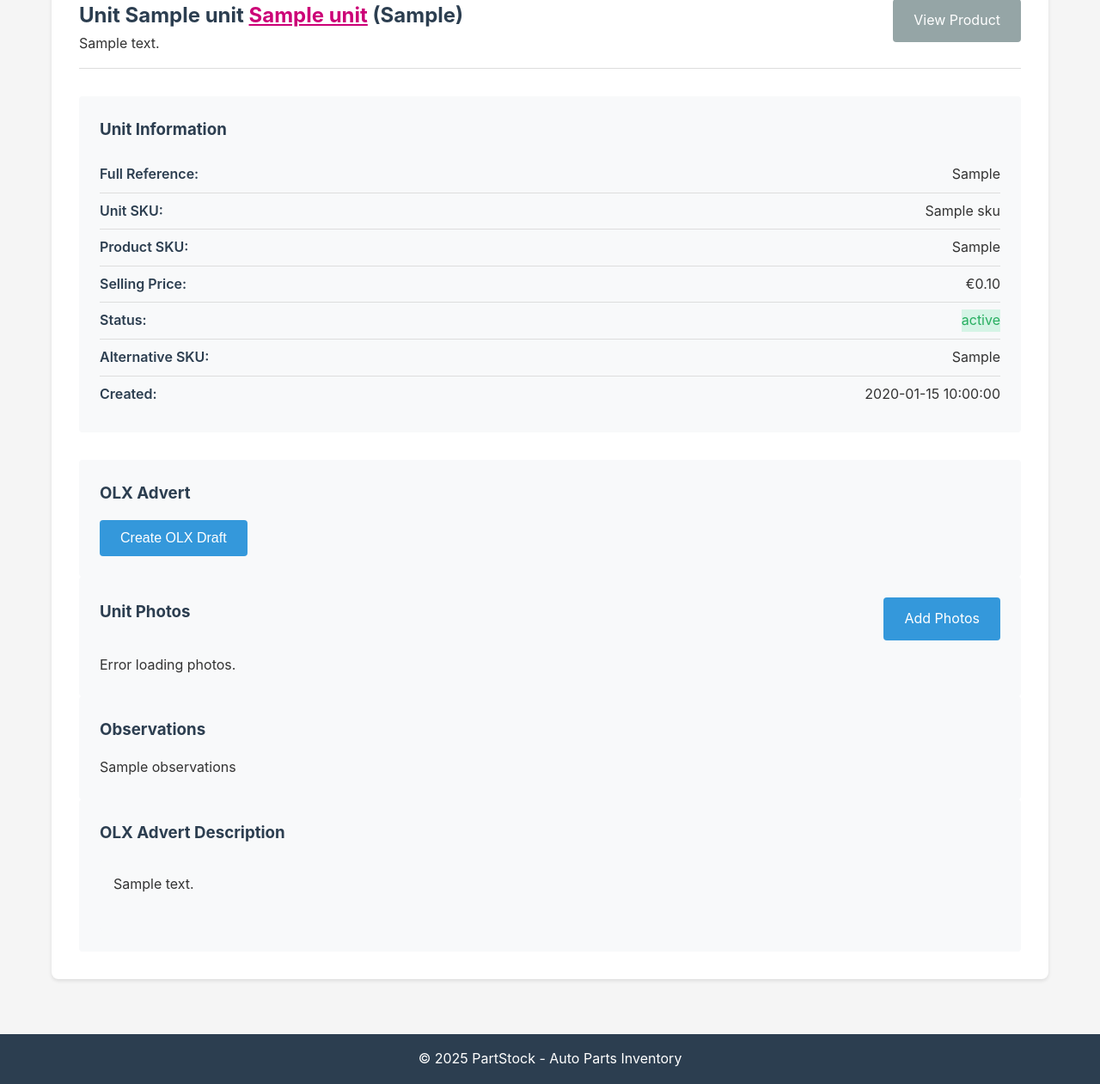
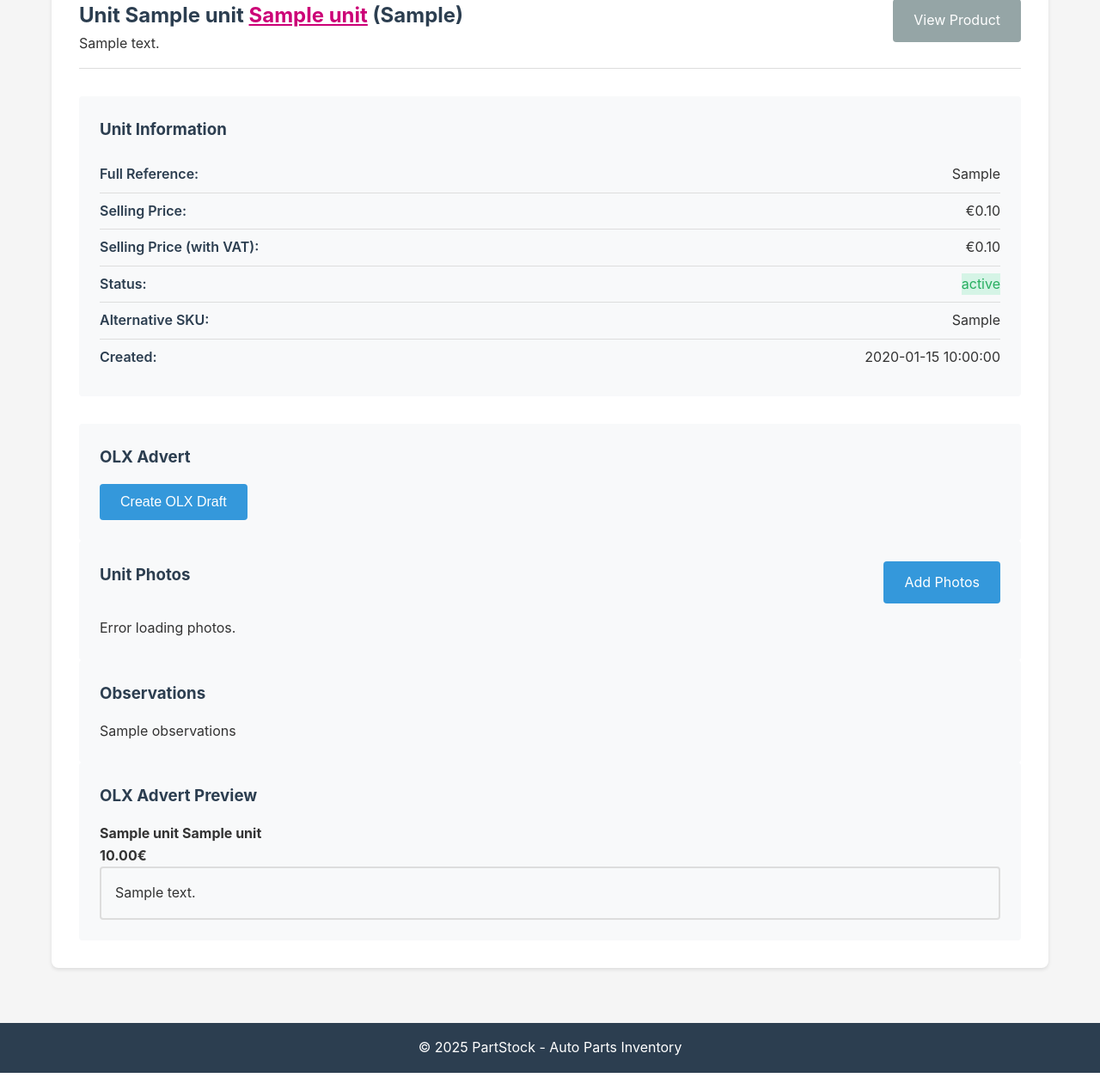
Before and after one commit to isilva-t/partstock, a FastAPI app: template srcs/backend/templates/unit_detail.html in a window 1280 px wide. Shown: the part 148-1409 px from the top of the page at 86% size. Run offline with FastAPI, Linux system fonts and the light colour scheme; the template is opened without the code that fills it: most values are stand-ins (such as "Sample title", 1, 10 or a date in 2020); parts of the project's set-up code (start-up, migrations or seed data) failed here and were passed over.

Commit message:
OLX advert preview

```diff
--- a/srcs/backend/app/config.py
+++ b/srcs/backend/app/config.py
@@ -45,6 +45,11 @@ class Settings:
         if not self.OLX_CONTACT_NAME:
             raise ValueError(
                 "OLX_CONTACT_NAME environment variable is required")
+
+        self.VAT_MULTIPLIER = os.getenv("VAT_MULTIPLIER")
+        if not self.VAT_MULTIPLIER:
+            raise ValueError(
+                "VAT_MULTI environment variable is required")
 
     def get_existing_csv_path(self, env_var_name):
         """Get CSV path if file exists, None otherwise"""
--- /dev/null
+++ b/srcs/backend/app/dependencies/tools.py
@@ -0,0 +1,5 @@
+from app.tools import Tools
+
+def get_tools() -> Tools:
+    """Dependency injection for Tools class"""
+    return Tools
--- a/srcs/backend/app/routes/v1/units/crud.py
+++ b/srcs/backend/app/routes/v1/units/crud.py
@@ -178,7 +178,9 @@ def get_unit(unit_id: int,
             "product_title": product.title,
             "has_olx_draft": len(unit.olx_draft_adverts) > 0,
             "has_olx_advert": len(unit.olx_adverts) > 0,
-            "olx_description": olx_description
+            "olx_description": olx_description,
+            "vat_price": Tools.calc_vat_price(unit.selling_price),
+            "vat_price_rounded": Tools.calc_vat_price_rounded(unit.selling_price)
         }
     except HTTPException:
         raise
--- a/srcs/backend/static/style.css
+++ b/srcs/backend/static/style.css
@@ -778,5 +778,6 @@ body {
 	font-family: inherit;      /* match surrounding text */
     background: #f8f9fa;       /* same as before */
     padding: 1rem;
+    border: 2px solid #ddd;
     border-radius: 4px;
 }
--- a/srcs/backend/templates/unit_detail.html
+++ b/srcs/backend/templates/unit_detail.html
@@ -30,17 +30,14 @@
                     <span>{{ unit.full_reference }}</span>
                 </li>
                 <li>
-                    <span class="label">Unit SKU:</span>
-                    <span>{{ unit.sku }}</span>
-                </li>
-                <li>
-                    <span class="label">Product SKU:</span>
-                    <span>{{ unit.product_sku }}</span>
-                </li>
-                <li>
                     <span class="label">Selling Price:</span>
                     <span>€{{ "%.2f"|format(unit.selling_price / 100) }}</span>
                 </li>
+                <li>
+                    <span class="label">Selling Price (with VAT):</span>
+                    <span>€{{ "%.2f"|format(unit.vat_price / 100) }}</span>
+                </li>
+
                 <li>
                     <span class="label">Status:</span>
                     <span class="status {{ unit.status }}">{{ unit.status }}</span>
@@ -101,9 +98,14 @@
 
 	{% if unit.olx_description %}
 	<div class="detail-section">
-		<h3>OLX Advert Description</h3>
-		<div class="olx-description">{{ unit.olx_description }}
-		</div>
+		<h3>OLX Advert Preview</h3>
+			<h4>{{ unit.product_title }}
+				{% if unit.title_suffix %}
+					{{ unit.title_suffix }}
+				{% endif %}
+			<br>{{ "%.2f"|format(unit.vat_price_rounded) }}€</br>
+			</h4>
+		<div class="olx-description">{{ unit.olx_description }}</div>
 	</div>
 	{% endif %}
 </div>
```
Also changed, not shown: srcs/backend/app/tools.py (+27 -0 lines).
